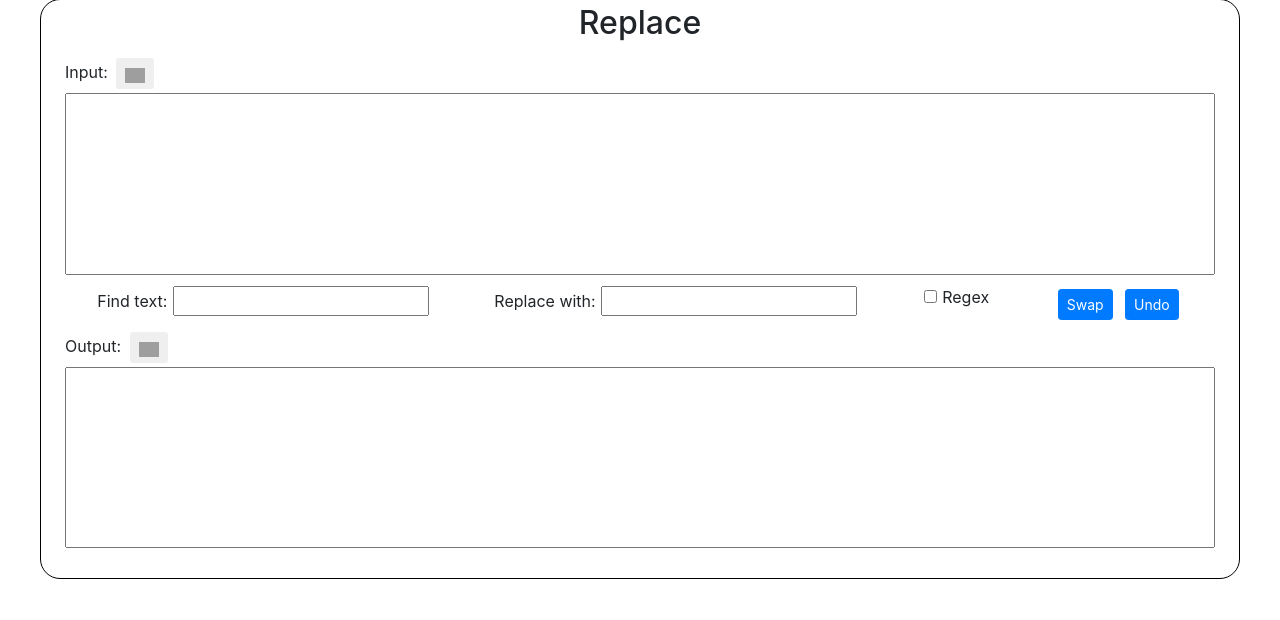
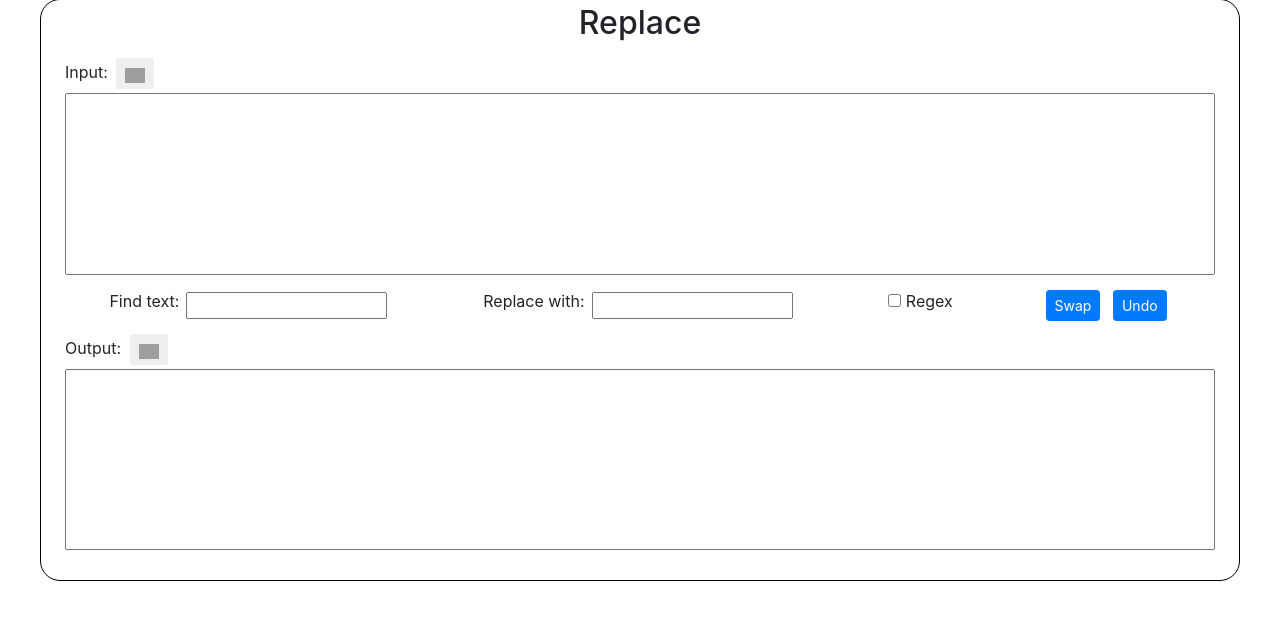
Before and after one commit to zhaohanson1/word_tools, a Django app: page /replace in a window 1280 px wide. Shown: the part 115-735 px from the top of the page. Run offline with Django 3.2, Linux system fonts and the light colour scheme; data that the repository does not hold is empty; some libraries are stand-ins or nearby versions; grey boxes are pictures that could not be loaded.

Commit message:
Modify input to allow for line breaks

```diff
--- a/word_features/static/word_features/css/replace.css
+++ b/word_features/static/word_features/css/replace.css
@@ -11,6 +11,9 @@ textarea {
     font-size: 14px;
 }
 
-input {
-    margin: 1px;
+.pattern {
+    margin: .5em;
+    width: auto;
+    height: auto;
+    resize: initial;
 }
--- a/word_features/static/word_features/js/replace/replace_controller.js
+++ b/word_features/static/word_features/js/replace/replace_controller.js
@@ -4,7 +4,9 @@ let replTextArea = document.getElementById('repl-text-input');
 let outputArea = document.getElementById('output-text');
 let regexCheck = document.getElementById('regex-box');
 
-getWordReplace = function() {
+const MAX_ROWS = 3;
+
+function getWordReplace() {
     let inputText = inputArea.value;
     let regexText = regexInput.value;
     let replText = replTextArea.value;
@@ -13,8 +15,16 @@ getWordReplace = function() {
     } else {
         outputArea.value = replaceAll(inputText, regexText, replText);
     }
+}
 
-}
+// Dealing with Textarea Height
+let patternInputs = document.querySelectorAll(".pattern");
+patternInputs.forEach(elem => elem.addEventListener("keyup", () => {
+    let numberOfLineBreaks = (elem.value.match(/\n/g) || []).length;
+    let newHeight = Math.min(numberOfLineBreaks + 1, MAX_ROWS);
+    elem.rows = newHeight;
+}));
+
 inputArea.addEventListener('input', getWordReplace);
 regexInput.addEventListener('input', getWordReplace);
 replTextArea.addEventListener('input', getWordReplace);
--- a/word_features/templates/word_features/replace.html
+++ b/word_features/templates/word_features/replace.html
@@ -18,15 +18,15 @@
             rows='9'
             wrap='off'></textarea>
     </div>
-    <div class='mx-4 my-1 d-sm-flex justify-content-sm-around'>
-        <div>
-            <label for='regex-input'> Find text:  </label>
-            <input id='regex-input' type='text'>
+    <div class='mx-4 my-1 d-sm-flex justify-content-sm-around align-items-center'>
+        <div class='d-flex align-items-center'>
+            <label for='regex-input'> Find text: </label>
+            <textarea class='pattern' id='regex-input' rows='1' type='text'></textarea>
         </div>
 
-        <div>
+        <div class='d-flex align-items-center'>
             <label for='repl-text-input'> Replace with: </label>
-            <input id='repl-text-input' type='text'>
+            <textarea class='pattern' id='repl-text-input' rows='1' type='text'></textarea>
         </div>
         <div>
             <input id='regex-box' type='checkbox' name='regex'>
```
